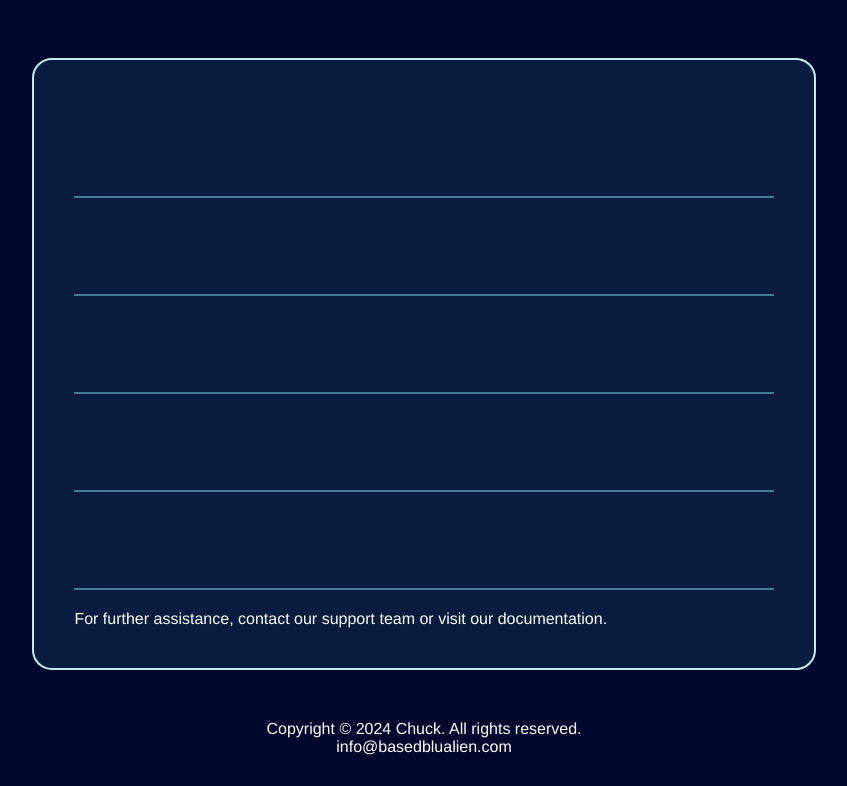
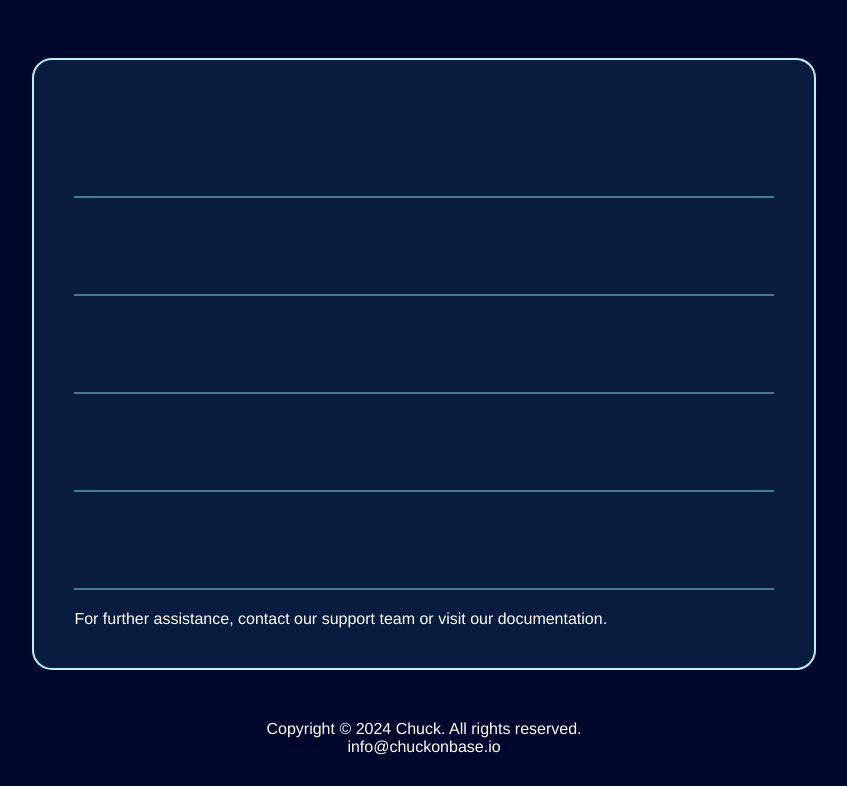
Before and after one commit to Joebakid/BluBot, a React (Create React App) app: page / in a window 1280 px wide. Shown: the part 872-1658 px from the top of the page, without its empty margins (216-1063 px from the left). Built offline with nearby package versions, Linux system fonts and the light colour scheme; a web font is replaced by a local one.

Commit message:
email changed

```diff
--- a/src/components/Header.js
+++ b/src/components/Header.js
@@ -216,7 +216,7 @@ export default function Header() {
 
         <div className="text-center">
           <p>Copyright © 2024 Chuck. All rights reserved.</p>
-          <a href="mailto:info@basedblualien.com">info@basedblualien.com</a>
+          <a href="mailto:info@chuckonbase.io">info@chuckonbase.io</a>
         </div>
       </div>
     </section>
```
